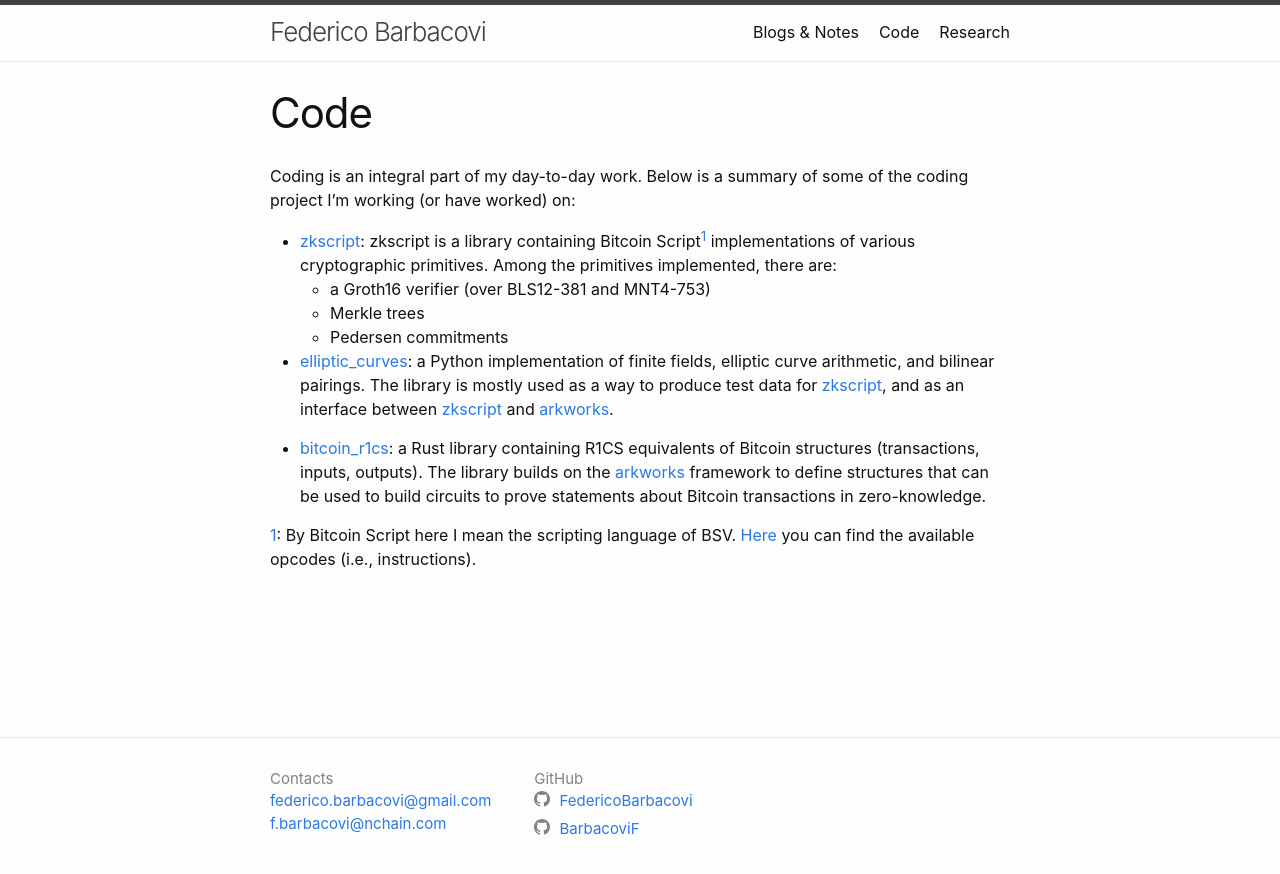
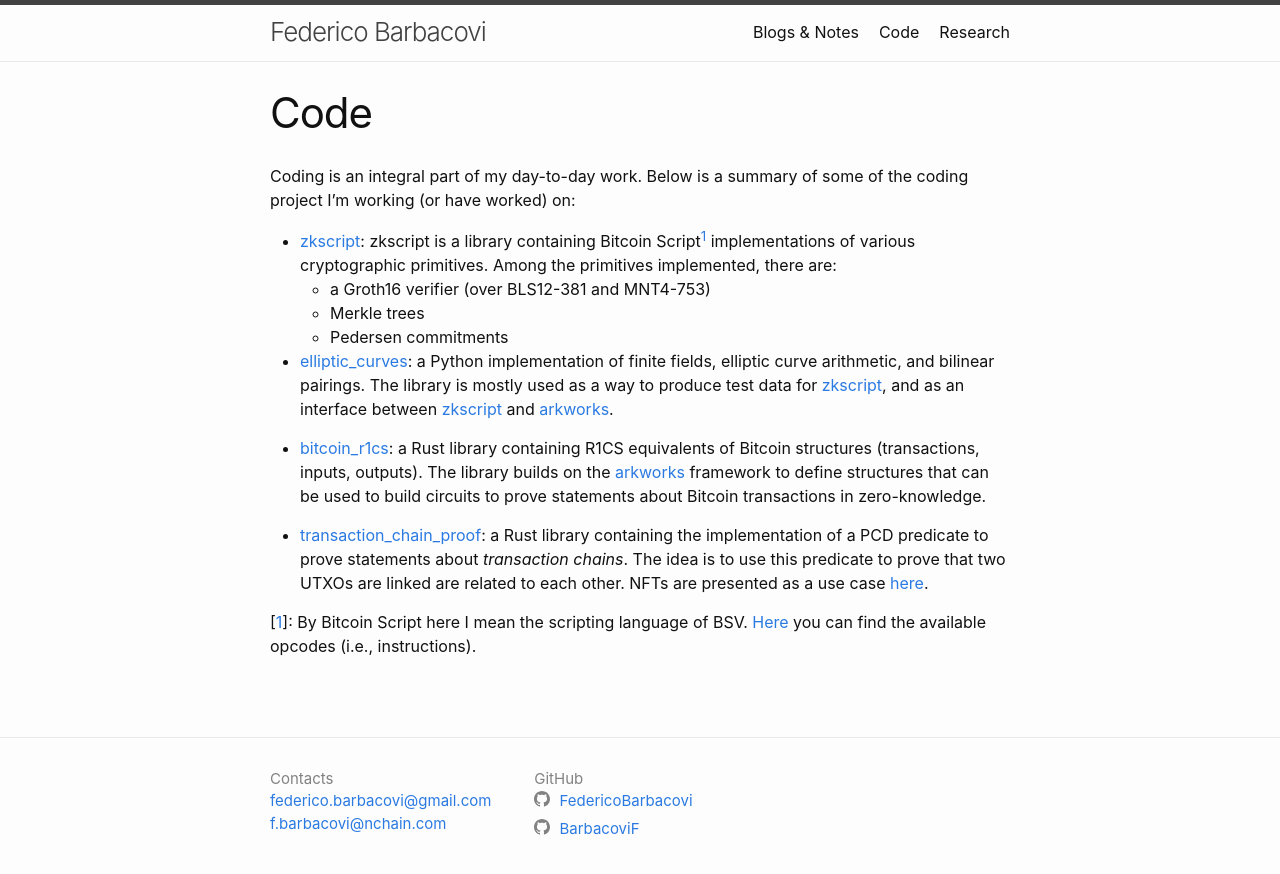
Before and after one commit to federicobarbacovi/federicobarbacovi.github.io, a Jekyll site: the page built from code.markdown, in a window 1280 px wide. Shown: the top 874 px of the page. Built offline with Jekyll 4.4.1, drawn with Linux system fonts in a browser that asks for light colours.

Commit message:
Update code page

```diff
--- a/code.markdown
+++ b/code.markdown
@@ -23,7 +23,12 @@ The library is mostly used as a way to produce test data for [zkscript](https://
 a Rust library containing R1CS equivalents of Bitcoin structures (transactions, inputs, outputs).
 The library builds on the [arkworks](https://github.com/arkworks-rs) framework to define structures that can be used to build circuits to prove statements about Bitcoin transactions in zero-knowledge.
 
+- [transaction_chain_proof](https://github.com/nchain-innovation/transaction_chain_proof):
+a Rust library containing the implementation of a PCD predicate to prove statements about _transaction chains_.
+The idea is to use this predicate to prove that two UTXOs are linked are related to each other.
+NFTs are presented as a use case [here](https://github.com/nchain-innovation/zkscript_package/tree/nft_recursive_groth16/nft_example).
 
-<a name="footnote">1</a>:
+
+[<a name="footnote">1</a>]:
 By Bitcoin Script here I mean the scripting language of BSV.
 <a href="https://wiki.bitcoinsv.io/index.php/Opcodes_used_in_Bitcoin_Script">Here</a> you can find the available opcodes (i.e., instructions).
```
